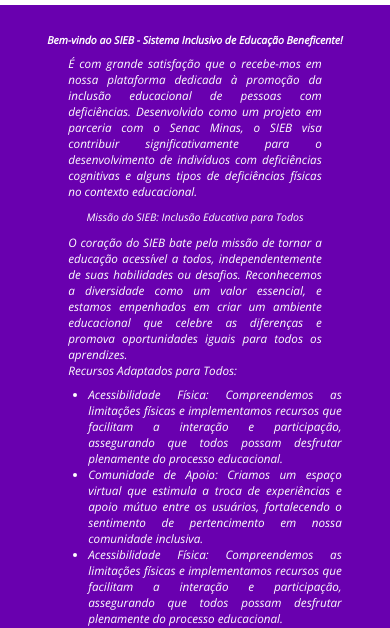
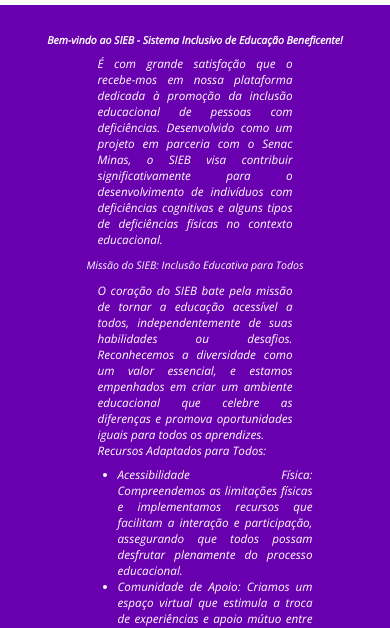
Before and after one commit to tt-slime/SIEB, a plain HTML site: page sobre.html in a window 390 px wide. Shown: the part 208-836 px from the top of the page. Drawn offline with Linux system fonts and the light colour scheme.

Commit message:
Add files via upload

```diff
--- a/style.css
+++ b/style.css
@@ -539,7 +539,7 @@ nav li.dropdown:hover .dropdown-content {
 
 #sobre_senac {
     margin-top: 2vw;
-    max-width: 65vw;
+    max-width: 50vw;
     font-size: 3vw;
 }
 
```
